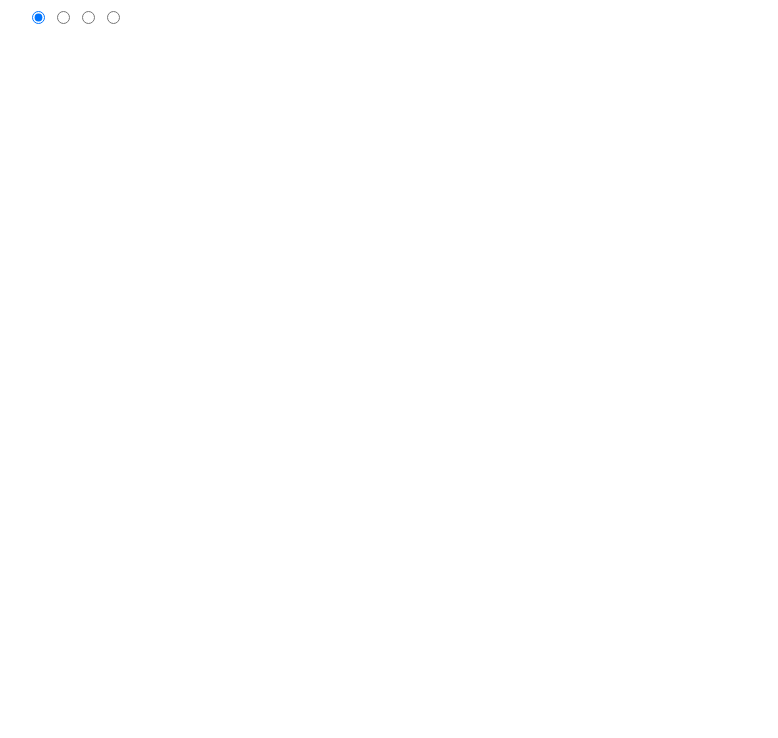
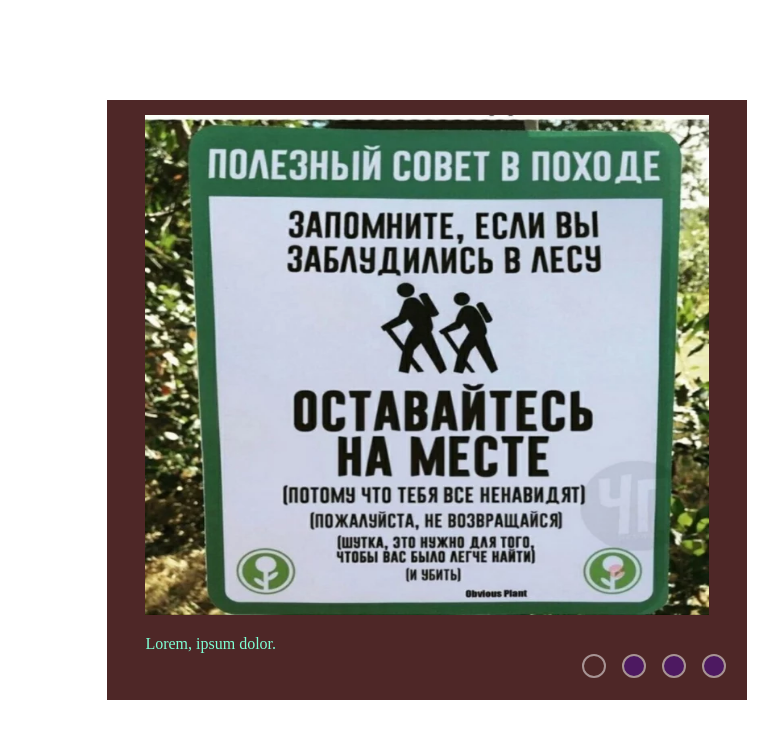
Before and after one commit to sergei404/cssMemeSlider, a plain HTML site: page cssMemeSlider/index.html in a window 1280 px wide. Shown: the whole page, without its empty margins (213-991 px from the left). Drawn offline with Linux system fonts and the light colour scheme.

Commit message:
feat: add desktop version (Sun, Sep 15, 2024 08:57:24 PM)

```diff
--- a/cssMemeSlider/index.html
+++ b/cssMemeSlider/index.html
@@ -1,37 +1,43 @@
 <!DOCTYPE html>
 <html lang="en">
+
 <head>
     <meta charset="UTF-8">
     <meta name="viewport" content="width=device-width, initial-scale=1.0">
     <link rel="stylesheet" href="style.css">
     <title>Css Meme Slider</title>
 </head>
+
 <body>
     <div class="slider">
-        <div class="slide">
-            <label for="slide1">
-                <img src="https://ia.wampi.ru/2020/11/13/004.jpg" alt="">
-                <span>Lorem ipsum dolor sit amet consectetur adipisicing elit. Ex architecto ipsum sequi?</span>
-            </label>
-            <label for="slide1">
-                <img src="https://ia.wampi.ru/2020/11/13/001.jpg" alt="">
-                <span>Lorem ipsum dolor, sit amet consectetur adipisicing elit. Sapiente optio officiis eum.</span>
-            </label>
-            <label for="slide1">
-                <img src="https://ia.wampi.ru/2020/11/13/003.jpg" alt="">
-                <span>Lorem ipsum dolor sit amet consectetur adipisicing.</span>
-            </label>
-            <label for="slide1">
-                <img src="https://ia.wampi.ru/2020/11/13/002.jpg" alt="">
-                <span>Lorem ipsum dolor sit amet consectetur adipisicing elit. Accusantium.</span>
-            </label>
+        <div class="slides">
+           <input type="radio" name="slide" id="slide1" checked>
+           <input type="radio" name="slide" id="slide2">
+           <input type="radio" name="slide" id="slide3">
+           <input type="radio" name="slide" id="slide4">
+
+           <div class="slide s1">
+              <img src="./images/1678384698130886139.webp" alt="photo">
+              <span>Lorem, ipsum dolor.</span>
+           </div>
+           <div class="slide">
+              <img src="./images/1678431743237217968.webp" alt="photo">
+              <span>Lorem ipsum dolor sit.</span>
+           </div>
+           <div class="slide">
+              <img src="./images/1678282212151548436.webp" alt="photo">
+              <span>Lorem, ipsum.</span>
+           </div>
+           <div class="slide">
+              <img src="./images/1678013023128919058.webp" alt="photo">
+              <span>Lorem, ipsum dolor.</span>
+           </div>
+           <label for="slide1" class="bar"></label>
+           <label for="slide2" class="bar"></label>
+           <label for="slide3" class="bar"></label>
+           <label for="slide4" class="bar"></label>
         </div>
-        <div class="control"></div>
-            <input type="radio" name="slide" id="slide1" checked>
-            <input type="radio" name="slide" id="slide2">
-            <input type="radio" name="slide" id="slide3">
-            <input type="radio" name="slide" id="slide4">
-        </div>
-    </div>
+     </div>
 </body>
+
 </html>
--- a/cssMemeSlider/style.css
+++ b/cssMemeSlider/style.css
@@ -1,30 +1,103 @@
+* {
+    margin: 0;
+    padding: 0;
+ }
+
  .slider {
     max-width: 800px;
-    margin: 0 auto;
+    height: 600px;
     overflow: hidden;
+    position: absolute;
+    top: 50%;
+    left: 50%;
+    transform: translate(-50%, -50%);
+    background-color: rgb(78, 39, 39);
+ }
+
+ .bar {
+    position: absolute;
+    bottom: 16px;
+    right: 15px;
+    width: 20px;
+    height: 20px;
+    margin: 6px;
+    cursor: pointer;
+    background-color: #4d0d9b;
+    opacity: .5;
+    border: 2px solid #fff;
+    border-radius: 50%;
+    transition: all 0.4s ease;
+ }
+
+ #slide1 ~ label[for="slide1"] {
+    right: 135px;
+ }
+ #slide2 ~ label[for="slide2"] {
+    right: 95px;
+ }
+ #slide3 ~ label[for="slide3"] {
+    right: 55px;
+ }
+
+ .bar:hover {
+    opacity: 1;
+    transform:scale(1.1);
+ }
+
+ input[name="slide"] {
+    position: absolute;
+    visibility: hidden;
+ }
+
+ #slide1:checked ~ label[for="slide1"] {
+    background-color: transparent;
+ }
+ #slide2:checked ~ label[for="slide2"] {
+    background-color: transparent;
+ }
+ #slide3:checked ~ label[for="slide3"] {
+    background-color: transparent;
+ }
+ #slide4:checked ~ label[for="slide4"] {
+    background-color: transparent;
+ }
+
+ .slides {
+    width: 400%;
+    height: 500px;
+    display: flex;
  }
 
  .slide {
-    display: none;
-    margin-bottom: 25px;
-}
-
-.slide label {
-    min-width: 100%;
     display: flex;
     flex-direction: column;
+    gap: 20px;
+    width: 22%;
+    padding: 15px 1.5%;
+    transition: all 0.6s ease;
  }
 
  .slide img {
     width: 100%;
-    height: auto;
-    display: block;
+    height: 500px;
  }
 
-.control {
-    display: flex;
+ .slide span {
+    color: aquamarine;
  }
 
-.control input:checked ~ label {
-    display: flex;
+ #slide1:checked ~ .s1 {
+    margin-left: 0;
  }
+
+ #slide2:checked ~ .s1 {
+    margin-left: -25%;
+ }
+
+ #slide3:checked ~ .s1 {
+    margin-left: -50%;
+ }
+
+ #slide4:checked ~ .s1 {
+    margin-left: -75%;
+ }
```
Also changed, not shown: cssMemeSlider/images/1678013023128919058.webp (added), cssMemeSlider/images/1678282212151548436.webp (added), cssMemeSlider/images/1678384698130886139.webp (added), cssMemeSlider/images/1678431743237217968.webp (added). Lines whose indentation alone changed are shown as unchanged.
